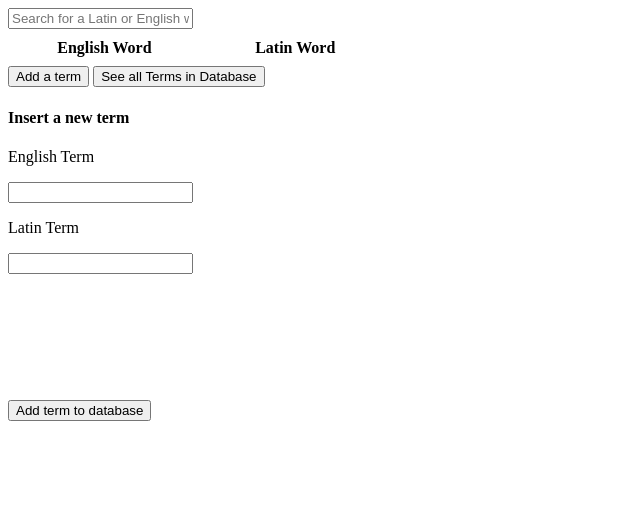
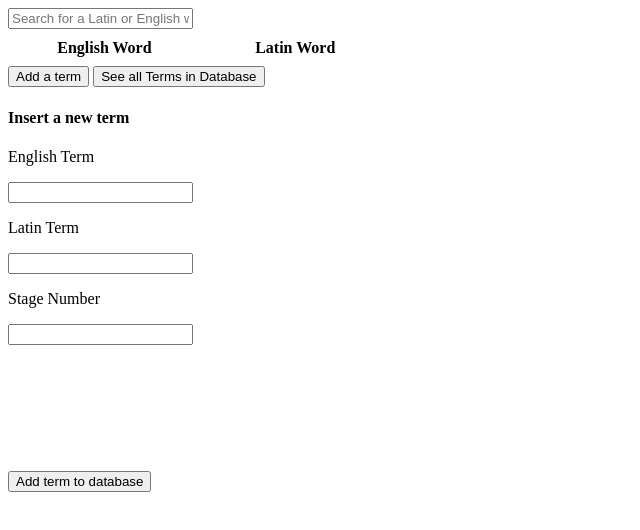
Before and after one commit to rcmeisty/latinVocabWebsite, a plain HTML site: page index.html in a window 1280 px wide. Shown: the whole page, without its empty margins (0-640 px from the left). Drawn offline with Linux system fonts and the light colour scheme.

Commit message:
Update index.html

```diff
--- a/index.html
+++ b/index.html
@@ -26,6 +26,10 @@
     <input id="latinTermInput">
   </div>
   <div class="col-md-2">
+    <p>Stage Number</p>
+    <input id="stageNumberInput">
+  </div>
+  <div class="col-md-2">
     <button id="addTerm" class="btn btn-primary">Add term to database</button>
   </div>
 </div>
```
